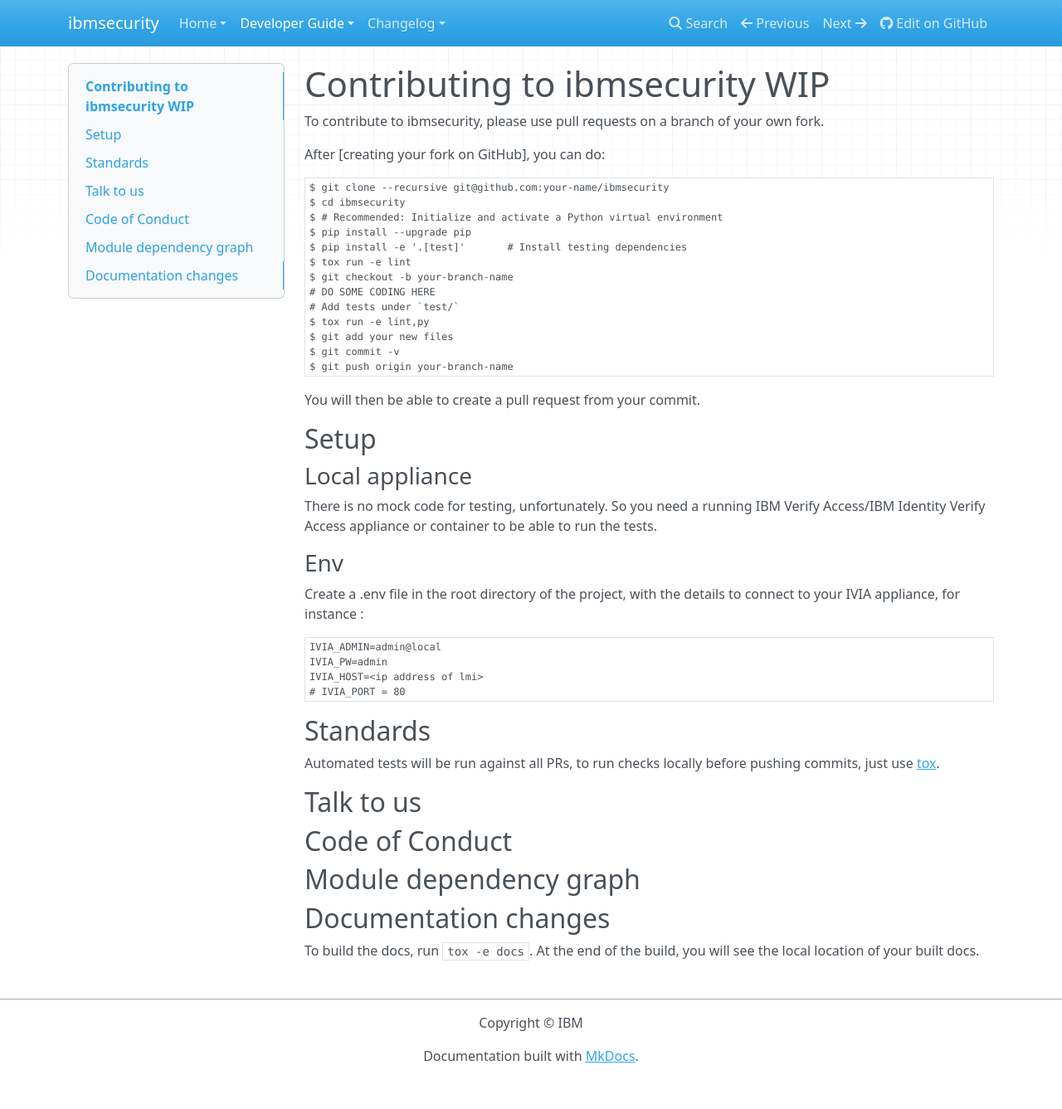
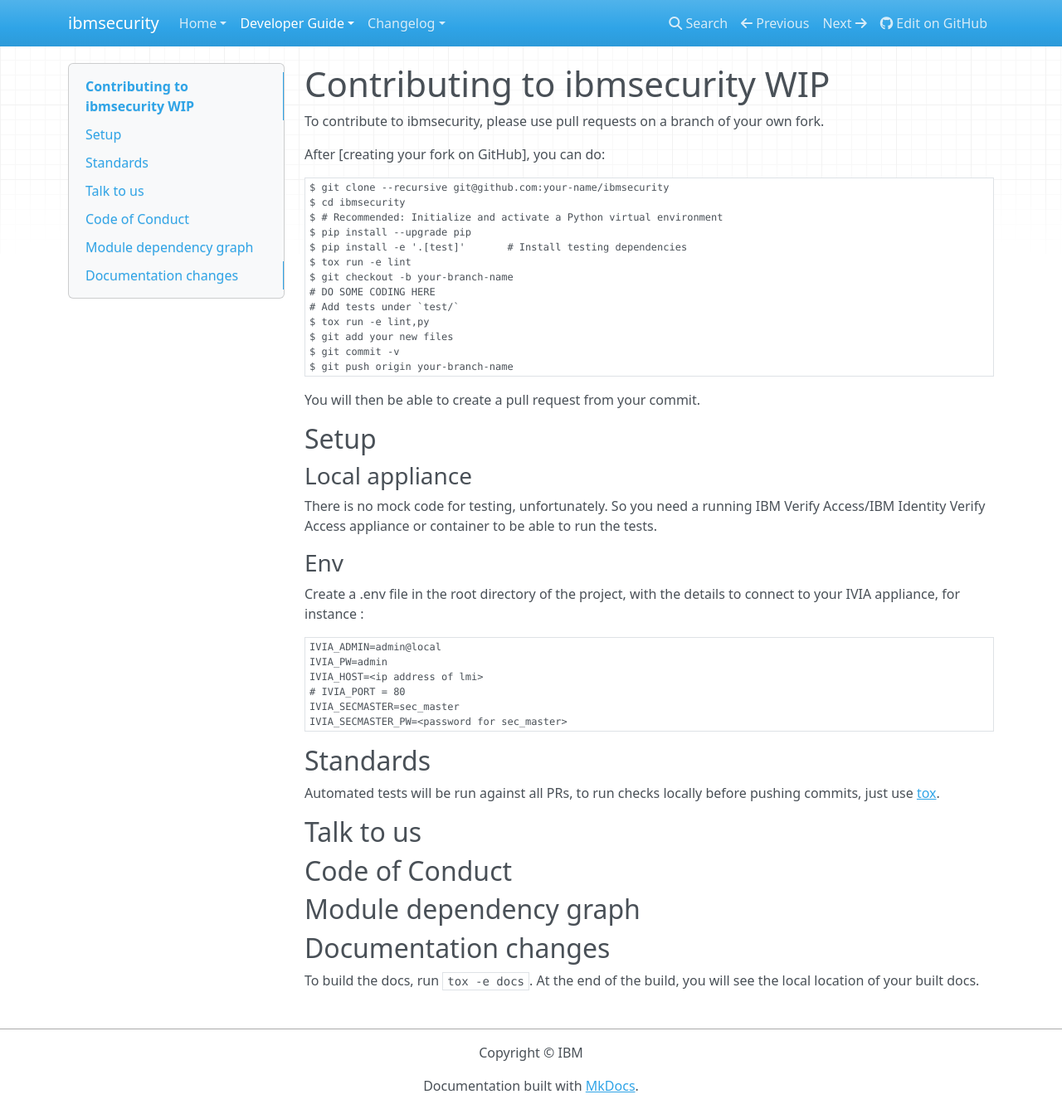
Before and after one commit to IBM-Security/ibmsecurity, an MkDocs documentation site: the page built from docs/contributing.md, in a window 1280 px wide and 1337 px high. Shown: the whole window at 83% size. Built offline with MkDocs 1.6.1, drawn with Linux system fonts in a browser that asks for light colours; nearby versions of some CDN libraries.

Commit message:
fix: add more values for .env

`````diff
--- a/docs/contributing.md
+++ b/docs/contributing.md
@@ -39,6 +39,8 @@
 IVIA_PW=admin
 IVIA_HOST=<ip address of lmi>
 # IVIA_PORT = 80
+IVIA_SECMASTER=sec_master
+IVIA_SECMASTER_PW=<password for sec_master>
 ````
 
 ## Standards
`````
